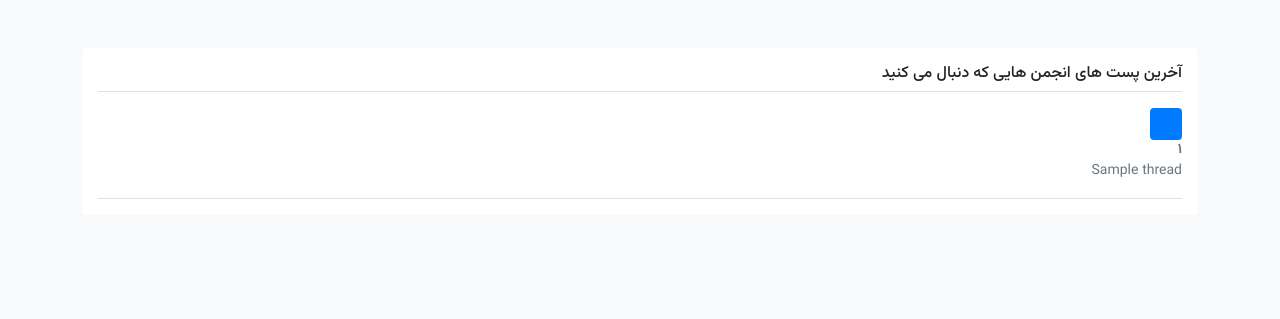
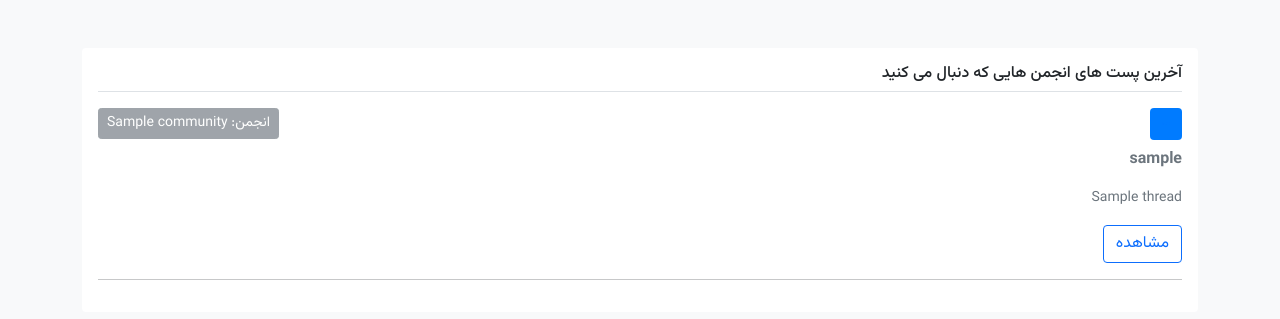
Before and after one commit to navidesma/uni_project, a Django app: page /thread/ in a window 1280 px wide. Shown: the part 56-375 px from the top of the page. Run offline with Django 4.2, Linux system fonts and the light colour scheme; a user stored in the database is signed in; tables that the repository leaves empty hold one stand-in row (values such as "Sample post"); some libraries are stand-ins or nearby versions.

Commit message:
fixed tinymce display with multiple instances, improve thread list ui

```diff
--- a/templates/base.html
+++ b/templates/base.html
@@ -11,6 +11,13 @@
     <script type="application/javascript" defer="defer" src={% static "holder.min.js" %}></script>
     <script type="application/javascript" defer="defer" src={% static "jquery-3.7.0.min.js" %}></script>
     {{ form.media }}
+    <script>
+        tinyMCE.init({
+            selector: ".editor",
+            directionality: 'rtl',
+            language: 'fa'
+        });
+    </script>
 </head>
 <body class="bg-light">
 <nav class="navbar navbar-expand-lg navbar-light bg-light">
--- a/templates/thread/main.html
+++ b/templates/thread/main.html
@@ -8,14 +8,31 @@
         {% for thread in threads %}
             {% if user in thread.community.subscribed_users %}
                 <div class="media text-muted pt-3">
-                    <img data-src="holder.js/32x32?theme=thumb&bg=007bff&fg=007bff&size=1" alt="" class="mr-2 rounded">
-                    <a href="/thread/thread/{{ thread.id }}" style="text-decoration: none; color: inherit">
-                        <p class="media-body pb-3 mb-0 small lh-125 border-bottom border-gray">
-                            <strong class="d-block text-gray-dark">{{ thread.creator.id }}</strong>
-                            {{ thread.title }}
-                        </p>
-                    </a>
+                    <div class="d-flex justify-content-between">
+                        <div>
+                            <a href="/thread/thread/{{ thread.id }}" style="text-decoration: none; color: inherit">
+                                <img data-src="holder.js/32x32?theme=thumb&bg=007bff&fg=007bff&size=1" alt=""
+                                     class="mr-2 rounded mb-2">
+                                <p>
+                                    <strong class="d-block text-gray-dark">{{ thread.creator.username }}</strong>
+
+                                </p>
+                                <p class="media-body pb-3 mb-0 small lh-125">
+                                    {{ thread.title }}
+                                </p>
+                            </a>
+                            <a href="/thread/thread/{{ thread.id }}" style="text-decoration: none; color: inherit">
+                                    <button class="btn btn-outline-primary">مشاهده</button>
+                                </a>
+
+                        </div>
+                        <div>
+                            <button class="btn btn-secondary btn-sm" disabled>
+                                انجمن: {{ thread.community.name }}</button>
+                        </div>
+                    </div>
                 </div>
+                <hr/>
             {% endif %}
         {% endfor %}
     </div>
--- a/templates/thread/new-thread.html
+++ b/templates/thread/new-thread.html
@@ -21,7 +21,7 @@
                 <label class="form-label">محتوای گفتگو</label>
                 {{ form.content }}
             </div>
-            <button type="submit" class="btn btn-primary">Submit</button>
+            <button type="submit" class="btn btn-primary">ایجاد</button>
         </form>
     </div>
 {% endblock %}
```
Also changed, not shown: templates/thread/single-thread.html (+8 -8 lines).
